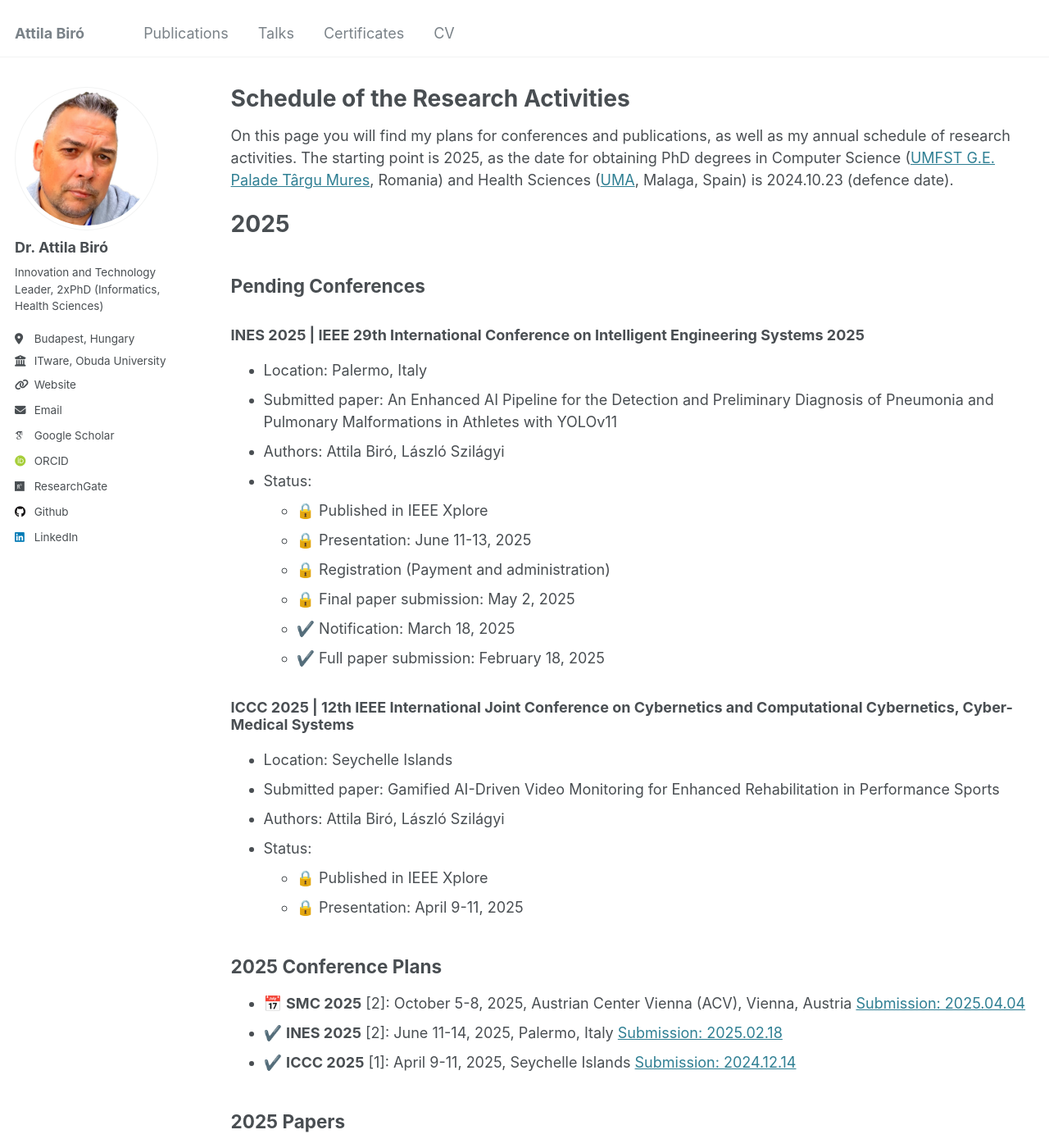
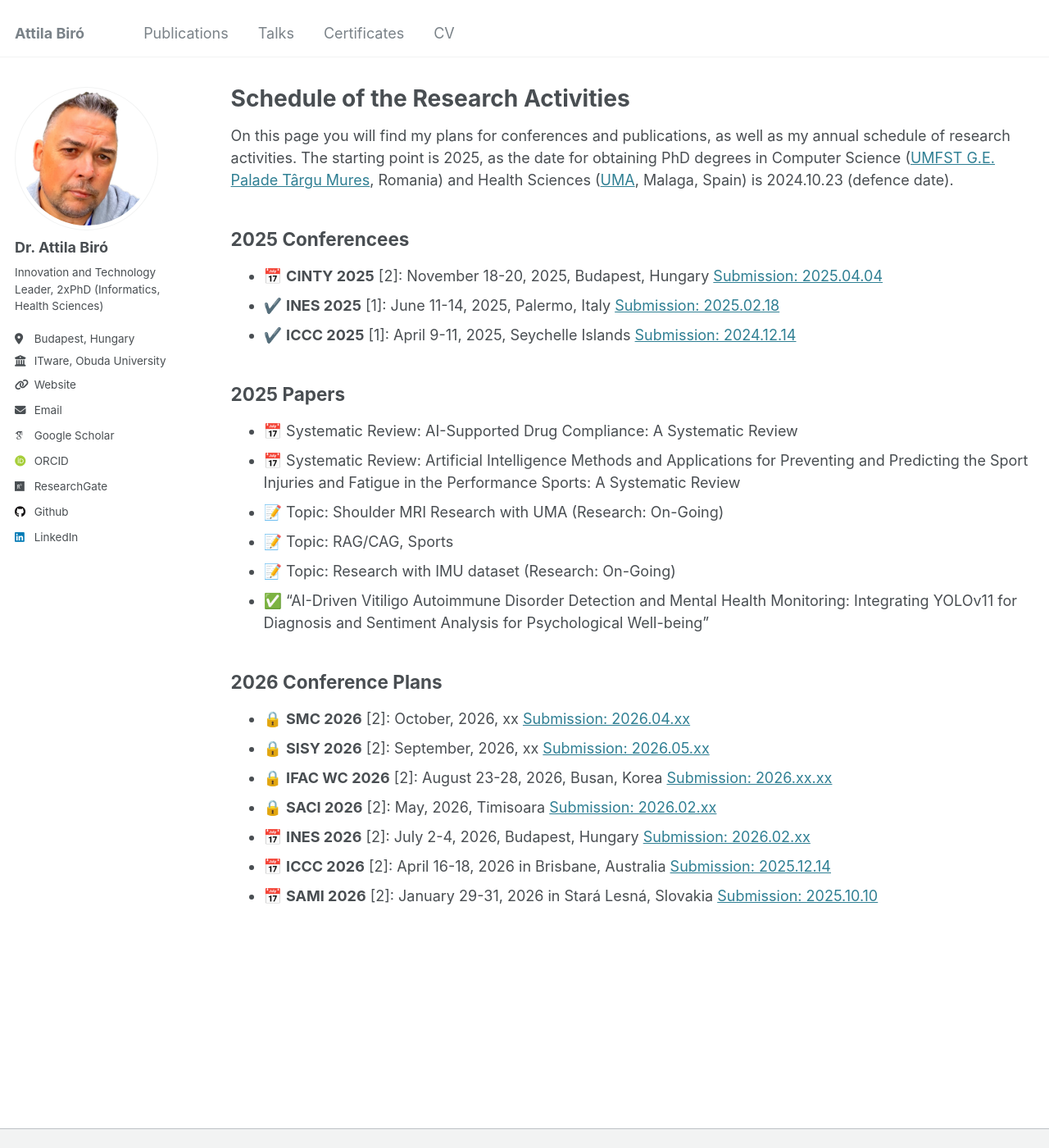
Before and after one commit to biroka/biroka.github.io, a Jekyll site: the page built from _pages/schedule.md, in a window 1280 px wide and 1400 px high. Shown: the whole window at 82% size. Built offline with Jekyll 4.4.1, drawn with Linux system fonts in a browser that asks for light colours; emoji names are drawn with the system emoji font; some web fonts are replaced; some of the changed text lies outside the part shown.

Commit message:
Update schedule.md

```diff
--- a/_pages/schedule.md
+++ b/_pages/schedule.md
@@ -7,31 +7,9 @@ author_profile: true
 On this page you will find my plans for conferences and publications, as well as my annual schedule of research activities.
 The starting point is 2025, as the date for obtaining PhD degrees in Computer Science ([UMFST G.E. Palade Târgu Mures](https://umfst.ro), Romania) and Health Sciences ([UMA](https://www.uma.es), Malaga, Spain) is 2024.10.23 (defence date).
 
-# 2025
-## Pending Conferences
-### **INES 2025** | IEEE 29th International Conference on Intelligent Engineering Systems 2025
-  * Location: Palermo, Italy
-  * Submitted paper: An Enhanced AI Pipeline for the Detection and Preliminary Diagnosis of Pneumonia and Pulmonary Malformations in Athletes with YOLOv11
-  * Authors: Attila Biró, László Szilágyi
-  * Status:
-    - :lock:  Published in IEEE Xplore
-    - :lock:  Presentation: June 11-13, 2025
-    - :lock: Registration (Payment and administration)
-    - :lock: Final paper submission: May 2, 2025
-    - :heavy_check_mark: Notification: March 18, 2025
-    - :heavy_check_mark: Full paper submission: February 18, 2025
-
-### **ICCC 2025** | 12th IEEE International Joint Conference on Cybernetics and Computational Cybernetics, Cyber-Medical Systems
-  * Location: Seychelle Islands
-  * Submitted paper: Gamified AI-Driven Video Monitoring for Enhanced Rehabilitation in Performance Sports
-  * Authors: Attila Biró, László Szilágyi
-  * Status:
-    - :lock:  Published in IEEE Xplore
-    - :lock:  Presentation: April 9-11, 2025
-
-## 2025 Conference Plans
-  * :date: **SMC 2025** [2]: October 5-8, 2025, Austrian Center Vienna (ACV), Vienna, Austria [Submission: 2025.04.04](https://www.ieeesmc2025.org/)
-  * :heavy_check_mark: **INES 2025** [2]: June 11-14, 2025, Palermo, Italy [Submission: 2025.02.18](http://www.ines-conf.org/ines-conf/2025index.html)
+## 2025 Conferencees
+  * :date: **CINTY 2025** [2]: November 18-20, 2025, Budapest, Hungary [Submission: 2025.04.04](https://conf.uni-obuda.hu/cinti2025)
+  * :heavy_check_mark: **INES 2025** [1]: June 11-14, 2025, Palermo, Italy [Submission: 2025.02.18](http://www.ines-conf.org/ines-conf/2025index.html)
   * :heavy_check_mark: **ICCC 2025** [1]: April 9-11, 2025, Seychelle Islands [Submission: 2024.12.14](https://conf.uni-obuda.hu/iccc2025/)
 
 ## 2025 Papers
@@ -42,12 +20,11 @@ The starting point is 2025, as the date for obtaining PhD degrees in Computer Sc
   * :memo:  Topic: Research with IMU dataset (Research: On-Going)
   * :white_check_mark: "AI-Driven Vitiligo Autoimmune Disorder Detection and Mental Health Monitoring: Integrating YOLOv11 for Diagnosis and Sentiment Analysis for Psychological Well-being"
 
-# 2026
 ## 2026 Conference Plans
   * :lock:  **SMC 2026** [2]: October, 2026, xx [Submission: 2026.04.xx](https://www.ieeesmc2026.org/)
   * :lock:  **SISY 2026** [2]: September, 2026, xx [Submission: 2026.05.xx](https://conf.uni-obuda.hu/sisy2026/)
   * :lock:  **IFAC WC 2026** [2]: August 23-28, 2026, Busan, Korea [Submission: 2026.xx.xx](https://www.ifac-control.org/conferences/ifac-world-congress-23rd-wc-2026tm)
   * :lock:  **SACI 2026** [2]: May, 2026, Timisoara [Submission: 2026.02.xx](https://conf.uni-obuda.hu/saci2026)
-  * :lock:  **INES 2026** [2]: June, 2026, xx [Submission: 2026.02.xx](http://www.ines-conf.org/ines-conf/2026index.html)
-  * :lock:  **ICCC 2026** [2]: April, 2026, xx [Submission: 2025.12.xx](https://conf.uni-obuda.hu/iccc2026)
-  * :lock:  **SAMI 2026** [2]: April, 2026, Slovakia [Submission: 2025.12.xx](https://conf.uni-obuda.hu/sami2026)
+  * :date:  **INES 2026** [2]: July 2-4, 2026, Budapest, Hungary [Submission: 2026.02.xx](http://www.ines-conf.org/ines-conf/2026index.html)
+  * :date:  **ICCC 2026** [2]: April 16-18, 2026 in Brisbane, Australia [Submission: 2025.12.14](https://conf.uni-obuda.hu/iccc2026)
+  * :date:  **SAMI 2026** [2]: January 29-31, 2026 in Stará Lesná, Slovakia [Submission: 2025.10.10](https://conf.uni-obuda.hu/sami2026)
```
